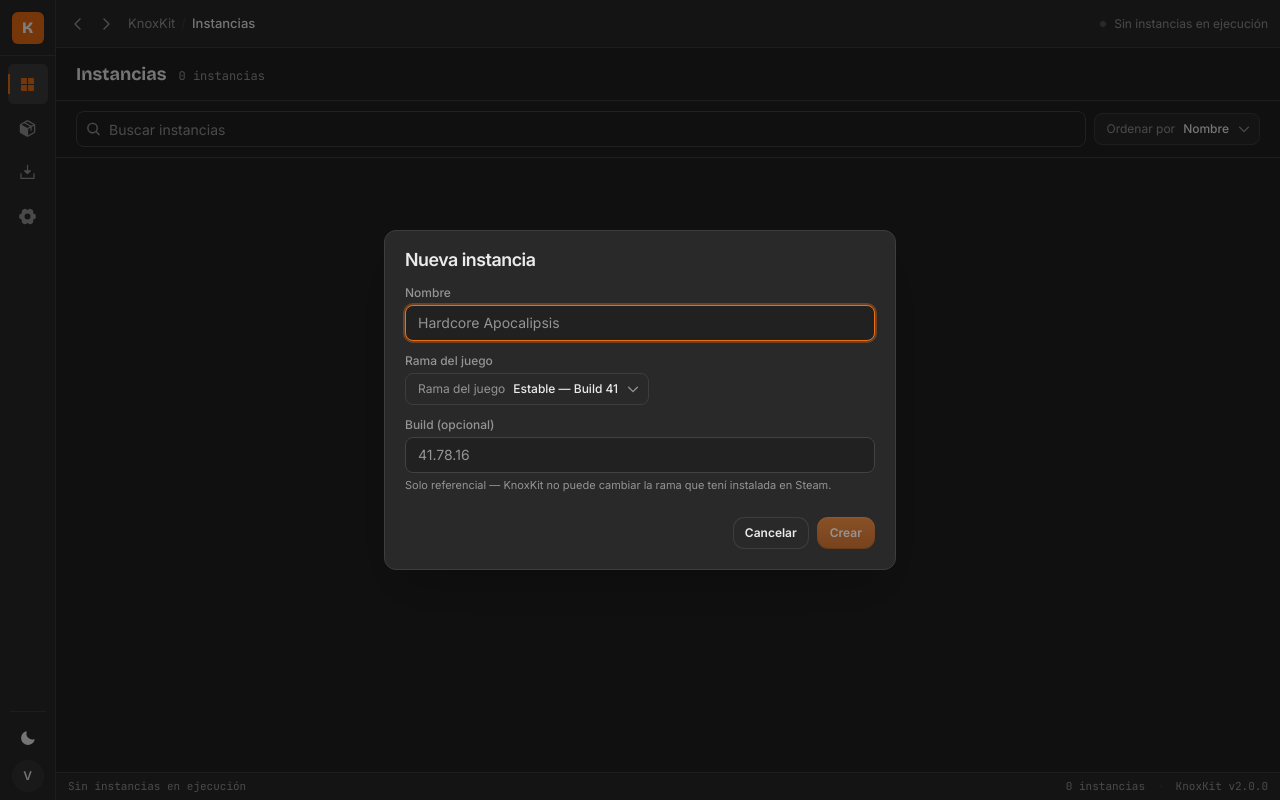
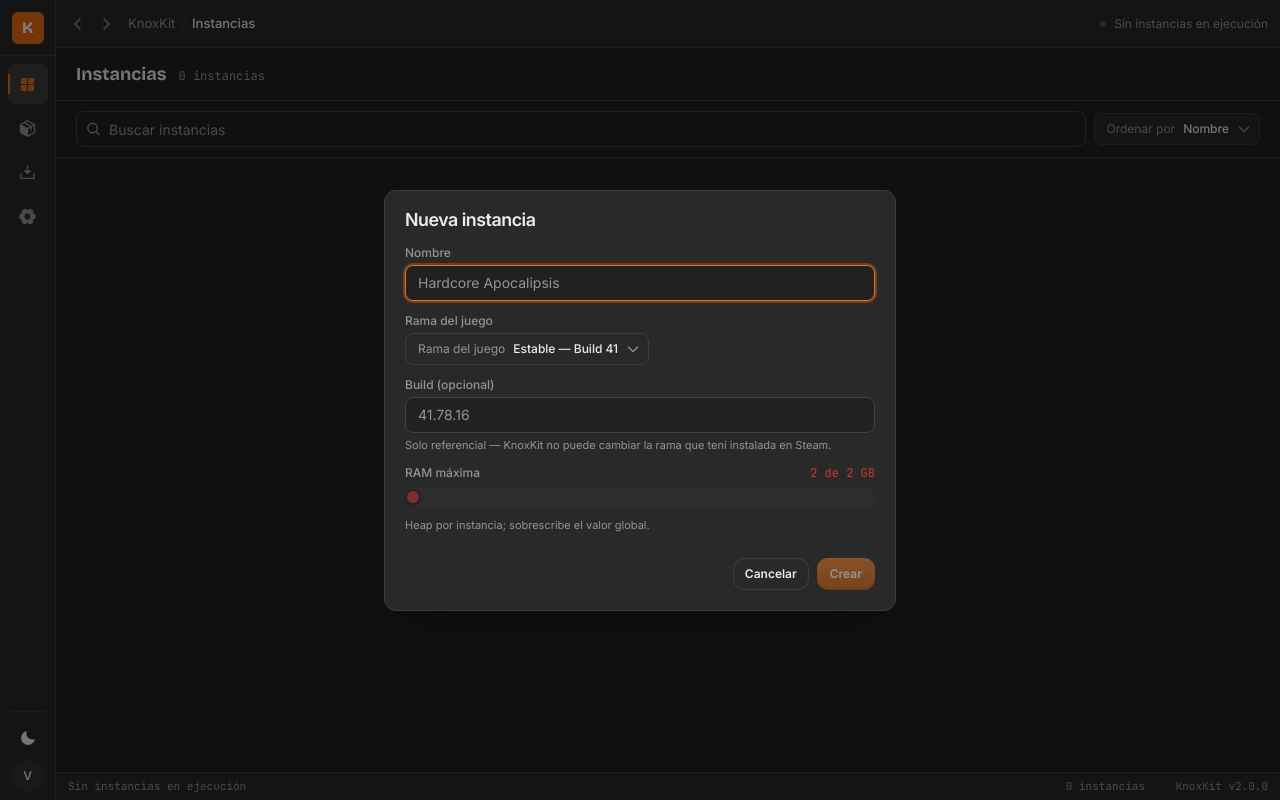
Before and after one commit to valentin-marquez/KnoxKit, a React (Vite) app: page /instances in a window 1280 px wide. Both pictures are taken after a click on the button "Nueva instancia". Built offline with nearby package versions, Linux system fonts and the light colour scheme.

Commit message:
feat(frontend): RAM slider in the create instance dialog
useSystemRam drives a heap slider (min 2 GB, max = real total, warn
>70%, danger >85%) wired into the create dialog; sends max_ram_mb.
Includes the i18n keys for both the slider and the profile feature.

```diff
--- /dev/null
+++ b/src/components/ui/slider.tsx
@@ -0,0 +1,130 @@
+import { useId } from "react";
+import { cn } from "@/lib/utils";
+
+/**
+ * A small, dependency-free, accessible single-value range control.
+ *
+ * Built on a native `<input type="range">` (so keyboard, ARIA, and form
+ * semantics come for free) styled to the app's token palette via the
+ * `slider-*` classes below. The visible label sits above the track with the
+ * formatted current value on the right; the fill and thumb recolour through
+ * `tone` so callers can signal warn/danger thresholds without re-implementing
+ * the control.
+ *
+ * Controlled only: there is no internal source of truth — `value` in,
+ * `onChange(next)` out, exactly like the other `ui/` primitives.
+ */
+export function Slider({
+  value,
+  min,
+  max,
+  step = 1,
+  onChange,
+  label,
+  valueText,
+  tone = "normal",
+  disabled,
+  className,
+}: {
+  value: number;
+  min: number;
+  max: number;
+  step?: number;
+  onChange: (next: number) => void;
+  /** Visible field label, rendered above the track. */
+  label?: string;
+  /** Pre-formatted current-value string (e.g. `"6 of 16 GB"`). */
+  valueText?: string;
+  /** Recolours the fill + thumb to flag a threshold. */
+  tone?: "normal" | "warn" | "danger";
+  disabled?: boolean;
+  className?: string;
+}) {
+  const id = useId();
+  // Guard against a zero-width track (min === max) so the fill math is stable.
+  const span = max - min;
+  const pct = span > 0 ? ((value - min) / span) * 100 : 0;
+  const clampedPct = Math.min(100, Math.max(0, pct));
+
+  const toneColor =
+    tone === "danger"
+      ? "hsl(var(--destructive))"
+      : tone === "warn"
+        ? "hsl(var(--warning))"
+        : "hsl(var(--primary))";
+
+  return (
+    <div className={cn("space-y-1.5", className)}>
+      {(label || valueText) && (
+        <div className="flex items-baseline justify-between gap-3">
+          {label && (
+            <label htmlFor={id} className="block text-xs font-medium text-muted-foreground">
+              {label}
+            </label>
+          )}
+          {valueText && (
+            <span
+              className={cn(
+                "font-mono text-xs tabular-nums",
+                tone === "danger"
+                  ? "text-destructive"
+                  : tone === "warn"
+                    ? "text-warning"
+                    : "text-foreground",
+              )}
+            >
+              {valueText}
+            </span>
+          )}
+        </div>
+      )}
+      <input
+        id={id}
+        type="range"
+        min={min}
+        max={max}
+        step={step}
+        value={value}
+        disabled={disabled}
+        aria-valuetext={valueText}
+        onChange={(e) => onChange(Number(e.target.value))}
+        className={cn(
+          "slider-input h-5 w-full cursor-pointer appearance-none bg-transparent outline-none",
+          "disabled:cursor-not-allowed disabled:opacity-50",
+          "focus-visible:[&::-webkit-slider-thumb]:ring-2 focus-visible:[&::-webkit-slider-thumb]:ring-ring/40",
+        )}
+        style={
+          {
+            // Track fill: tone-coloured up to the thumb, muted after it.
+            background: `linear-gradient(to right, ${toneColor} 0%, ${toneColor} ${clampedPct}%, hsl(var(--muted)) ${clampedPct}%, hsl(var(--muted)) 100%)`,
+            borderRadius: 9999,
+            // Consumed by the thumb pseudo-elements in the scoped <style>.
+            "--slider-tone": toneColor,
+          } as React.CSSProperties
+        }
+      />
+      {/*
+        Native range thumbs are not styleable via Tailwind utilities across
+        engines; this scoped block is the documented, dependency-free way.
+        WebView2 (Chromium) only needs the `-webkit-` pseudo-element.
+      */}
+      <style>{`
+        .slider-input::-webkit-slider-thumb {
+          -webkit-appearance: none;
+          appearance: none;
+          height: 16px;
+          width: 16px;
+          border-radius: 9999px;
+          background: var(--slider-tone);
+          border: 2px solid hsl(var(--background));
+          box-shadow: 0 1px 2px rgb(0 0 0 / 0.3);
+          margin-top: -6px;
+        }
+        .slider-input::-webkit-slider-runnable-track {
+          height: 4px;
+          border-radius: 9999px;
+        }
+      `}</style>
+    </div>
+  );
+}
--- a/src/lib/queries.ts
+++ b/src/lib/queries.ts
@@ -15,6 +15,7 @@ import {
   getInstance,
   getSettings,
   getSetupStatus,
+  getSystemRam,
   installSteamcmd,
   launchInstance,
   listInstances,
@@ -28,6 +29,7 @@ import type { Id, Input, Instance } from "@/types/instance";
 import type { Collection } from "@/types/mod-collection";
 import type { Patch, Settings } from "@/types/settings";
 import type { Status as SetupStatus } from "@/types/setup";
+import type { Ram } from "@/types/system";
 
 /** Centralized query keys — every hook and invalidation reads from here. */
 export const keys = {
@@ -36,6 +38,7 @@ export const keys = {
   mods: (id: Id) => ["mods", id] as const,
   settings: ["settings"] as const,
   setup: ["setup"] as const,
+  systemRam: ["system", "ram"] as const,
 };
 
 /** All known instances. */
@@ -88,6 +91,19 @@ export function useDeleteInstance() {
 export function useLaunchInstance() {
   return useMutation<void, Error, Id>({
     mutationFn: (id) => launchInstance(id),
+  });
+}
+
+/**
+ * This machine's physical-RAM snapshot (drives the create dialog's heap
+ * slider). Effectively static for a session, so it never refetches on its
+ * own — the default staleness is fine and there is no mutation to invalidate.
+ */
+export function useSystemRam() {
+  return useQuery<Ram>({
+    queryKey: keys.systemRam,
+    queryFn: getSystemRam,
+    staleTime: Number.POSITIVE_INFINITY,
   });
 }
 
--- a/src/lib/tauri/commands.ts
+++ b/src/lib/tauri/commands.ts
@@ -4,6 +4,7 @@ import type { Collection } from "@/types/mod-collection";
 import type { Manifest } from "@/types/modpack";
 import type { Patch, Settings } from "@/types/settings";
 import type { Status as SetupStatus } from "@/types/setup";
+import type { Ram } from "@/types/system";
 import type { WorkshopRef } from "@/types/workshop";
 
 /**
@@ -55,6 +56,11 @@ export function toggleMod(instanceId: Id, workshopId: number, enabled: boolean):
 /** Parse a Steam Workshop URL into a workshop reference. */
 export function parseWorkshopUrl(url: string): Promise<WorkshopRef> {
   return invoke<WorkshopRef>("parse_workshop_url", { url });
+}
+
+/** Read this machine's physical-RAM snapshot for the heap slider. */
+export function getSystemRam(): Promise<Ram> {
+  return invoke<Ram>("get_system_ram");
 }
 
 /** Read the application settings. */
--- a/src/locales/es-CL.json
+++ b/src/locales/es-CL.json
@@ -65,7 +65,18 @@
     "branchOutdated": "Inestable antigua — Build 42",
     "build": "Build (opcional)",
     "buildHint": "Solo referencial — KnoxKit no puede cambiar la rama que tení instalada en Steam.",
+    "ram": "RAM máxima",
+    "ramHint": "Heap por instancia; sobrescribe el valor global.",
+    "ramOf": "{{value}} de {{total}} GB",
     "creating": "Creando…"
+  },
+  "profile": {
+    "title": "Perfil",
+    "username": "Usuario multijugador",
+    "usernameHint": "Autocompleta las conexiones a servers. No se guarda ninguna contraseña.",
+    "usernamePlaceholder": "Tu nombre en el juego",
+    "save": "Guardar",
+    "saved": "Guardado"
   },
   "instance": {
     "play": "Jugar",
@@ -161,7 +172,11 @@
     "continue": "Entrar a KnoxKit",
     "errorGame": "Esa ruta no es una carpeta válida de Project Zomboid.",
     "errorSteamcmd": "No se pudo instalar SteamCMD. Revisa tu conexión y reintenta.",
-    "stepDone": "Listo"
+    "stepDone": "Listo",
+    "profileTitle": "Tu nombre de jugador (opcional)",
+    "profileDesc": "Se usa pa' autocompletar las conexiones multijugador después. Lo podí cambiar cuando querái en Perfil.",
+    "profilePlaceholder": "Tu nombre en el juego",
+    "profileSkip": "Saltar por ahora"
   },
   "theme": {
     "light": "Claro",
--- a/src/routes/instances.index.tsx
+++ b/src/routes/instances.index.tsx
@@ -8,9 +8,10 @@ import { DialogFooter } from "@/components/ui/dialog";
 import { Plus, Search } from "@/components/ui/icons";
 import { Input } from "@/components/ui/input";
 import { Select } from "@/components/ui/select";
+import { Slider } from "@/components/ui/slider";
 import { useToast } from "@/components/ui/toast";
 import * as anim from "@/lib/anim";
-import { useCreateInstance, useInstances } from "@/lib/queries";
+import { useCreateInstance, useInstances, useSystemRam } from "@/lib/queries";
 import type { Branch, Instance } from "@/types/instance";
 
 /** The `layoutId` shared between the trigger button and the dialog panel. */
@@ -179,16 +180,34 @@ function CreateDialog({ open, onClose }: { open: boolean; onClose: () => void })
   const { t } = useTranslation();
   const { toast } = useToast();
   const create = useCreateInstance();
+  const { data: ram } = useSystemRam();
   const [name, setName] = useState("");
   const [branch, setBranch] = useState<BranchChoice>("Stable");
   const [build, setBuild] = useState("");
+  // `null` ⇒ the user has not moved the slider yet; submit then sends the
+  // backend default (`max_ram_mb` omitted). Once dragged it holds MB.
+  const [ramMb, setRamMb] = useState<number | null>(null);
   const nameId = useId();
   const buildId = useId();
+
+  // Effective slider position in MB: the user's pick, else the machine
+  // recommended default, else a safe floor until the snapshot arrives.
+  const sliderMb = ramMb ?? ram?.default_mb ?? ram?.min_mb ?? 2048;
+  const totalMb = ram?.total_mb ?? sliderMb;
+  const ratio = totalMb > 0 ? sliderMb / totalMb : 0;
+  const tone: "normal" | "warn" | "danger" =
+    ratio > 0.85 ? "danger" : ratio > 0.7 ? "warn" : "normal";
+  // The `create.ramOf` locale key formats GB ("{{value}} of {{total}} GB").
+  const ramValueText = t("create.ramOf", {
+    value: (sliderMb / 1024).toFixed(1).replace(/\.0$/, ""),
+    total: (totalMb / 1024).toFixed(1).replace(/\.0$/, ""),
+  });
 
   const reset = () => {
     setName("");
     setBranch("Stable");
     setBuild("");
+    setRamMb(null);
   };
 
   // Close on Escape and lock background scroll while the panel is mounted.
@@ -212,6 +231,9 @@ function CreateDialog({ open, onClose }: { open: boolean; onClose: () => void })
       {
         name: trimmedName,
         game_version: { branch: wireBranch, build: trimmedBuild === "" ? null : trimmedBuild },
+        // Only send an explicit cap when the user actually chose one;
+        // otherwise the backend applies its machine default (and clamps).
+        max_ram_mb: ramMb,
       },
       {
         onSuccess: (instance) => {
@@ -318,6 +340,20 @@ function CreateDialog({ open, onClose }: { open: boolean; onClose: () => void })
                   />
                   <p className="text-[11px] text-muted-foreground">{t("create.buildHint")}</p>
                 </div>
+                <div className="space-y-1">
+                  <Slider
+                    label={t("create.ram")}
+                    valueText={ramValueText}
+                    value={sliderMb}
+                    min={ram?.min_mb ?? 2048}
+                    max={totalMb}
+                    step={512}
+                    tone={tone}
+                    disabled={!ram}
+                    onChange={setRamMb}
+                  />
+                  <p className="text-[11px] text-muted-foreground">{t("create.ramHint")}</p>
+                </div>
                 {/* TODO(review): show a detected-branch-vs-intended warning
                     here once an appmanifest_108600.acf reader exists (no
                     branch detection ships in the backend yet — see
--- /dev/null
+++ b/src/types/system.ts
@@ -0,0 +1,15 @@
+// keep in sync with src-tauri/src/domain/system.rs
+
+/**
+ * Physical-RAM snapshot driving the per-instance heap slider.
+ *
+ * All amounts are MB. `total_mb` is the machine's true physical RAM (never a
+ * hardcoded cap); `default_mb` is the recommended new-instance heap;
+ * `min_mb` is the slider floor. The launch-time hard-clamp lives on the
+ * backend (`services::system::clamp_heap_mb`) and is not carried here.
+ */
+export interface Ram {
+  total_mb: number;
+  default_mb: number;
+  min_mb: number;
+}
```
Also changed, not shown: src/locales/en.json (+16 -1 lines).
